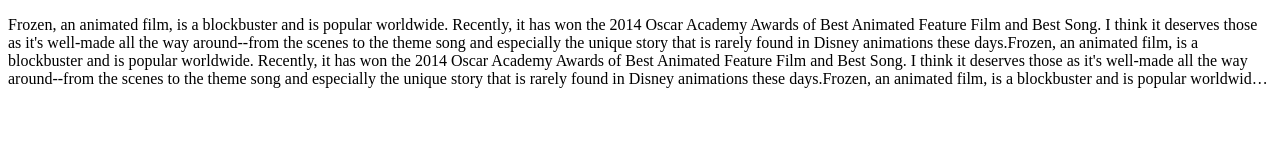
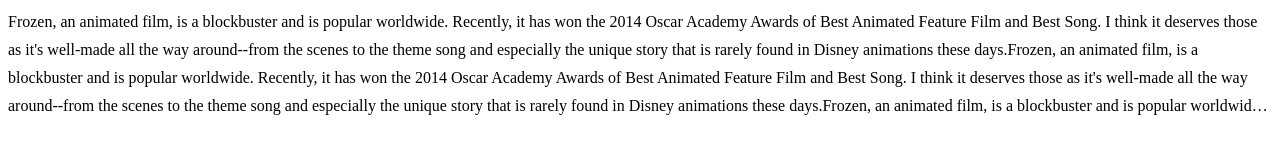
Before and after one commit to Pseudo11/iClamp.js, a website: page index.html in a window 1280 px wide. Drawn offline with Linux system fonts and the light colour scheme.

Commit message:
修复问题

```diff
--- a/iclamp.js
+++ b/iclamp.js
@@ -15,11 +15,11 @@
     };
 
     var $clamp = this;
-    console.log($clamp.contents());
-    var clampLine = options.clamp || defaultOptions.clamp;
-    var clampLineHeight = $clamp.css('line-height').replace(/px/ig, '');
+    var clampLine = options.clamp || 3;
+    var clampLineHeight = getLineHeight();
     $clamp.css({
-      'max-height': clampLine * clampLineHeight + 'px',
+      'line-height': clampLineHeight + 'px',
+      'height': clampLine * clampLineHeight + 'px',
       'overflow': 'hidden'
     })
     if(isSupportNativeClamp()) return;
@@ -51,22 +51,23 @@
       }
     }
 
-    /**
-     * ====================================================
-     * 公共属性
-     * ====================================================
-     */
+    // 公共属性_____________________________________________________
+
     $.fn.clamp.defaults = {
-      clamp: 3,
-      lineHeight: 14
+      clamp: 3
     }
 
 
-    /**
-     * ====================================================
-     * 辅助函数
-     * ====================================================
-     */
+    // 辅助函数_____________________________________________________
+
+    function getLineHeight(){
+      var lineHeight = $clamp.css('line-height').replace(/px/ig, '');
+      if(lineHeight === 'normal'){
+        lineHeight = parseInt($clamp.css('font-size').replace(/px/ig, '')) * 1.2;
+      }
+      return parseInt(lineHeight);
+    };
+
     function isSupportNativeClamp(){
       var supportsNativeClamp = typeof($clamp.css('-webkit-line-clamp')) != 'undefined';
       if(supportsNativeClamp) {
--- a/index.html
+++ b/index.html
@@ -1,7 +1,10 @@
 <!DOCTYPE html>
 <html>
   <head>
-
+    <style>
+      p{margin: 0; padding: 0; line-height: 28px;}
+      .clamp-ellipsis{display: block;}
+    </style>
   </head>
   <body>
     <div class="app">
```
Also changed, not shown: README.md. Lines whose indentation alone changed are shown as unchanged.
